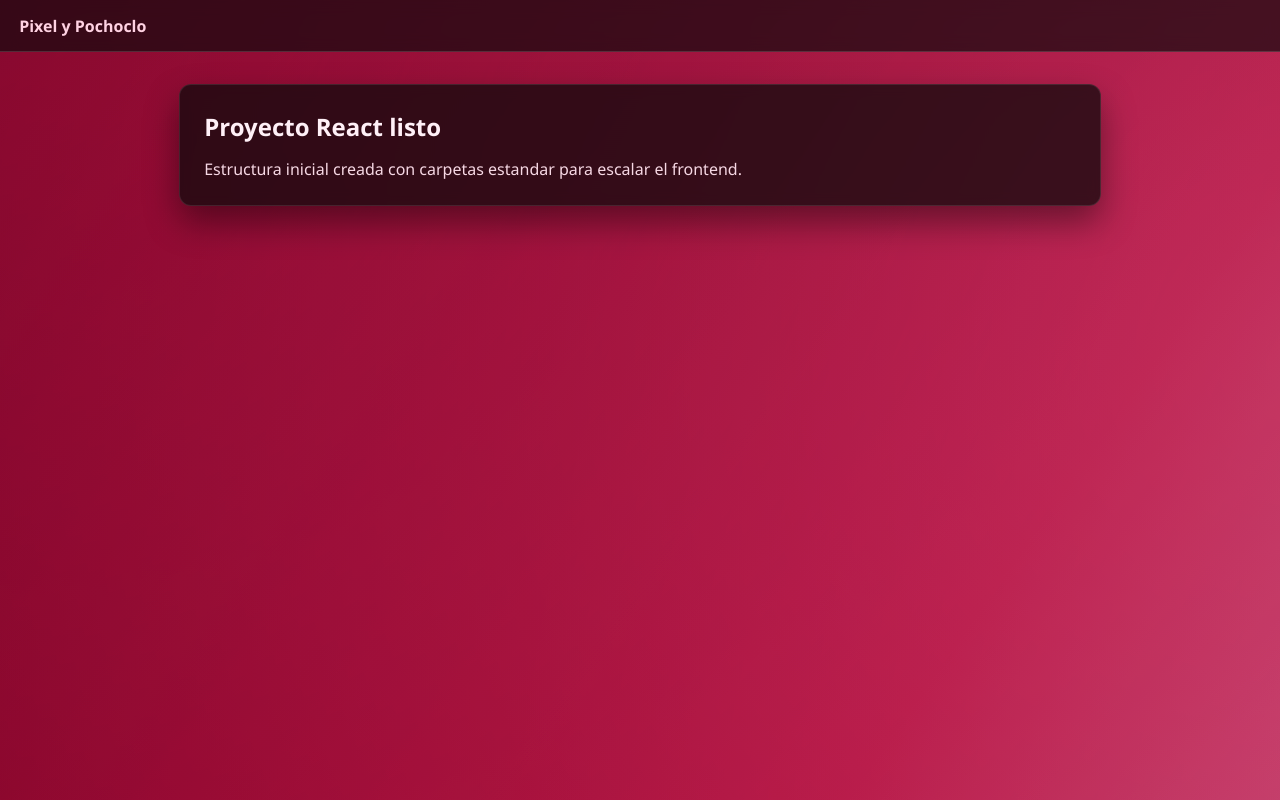
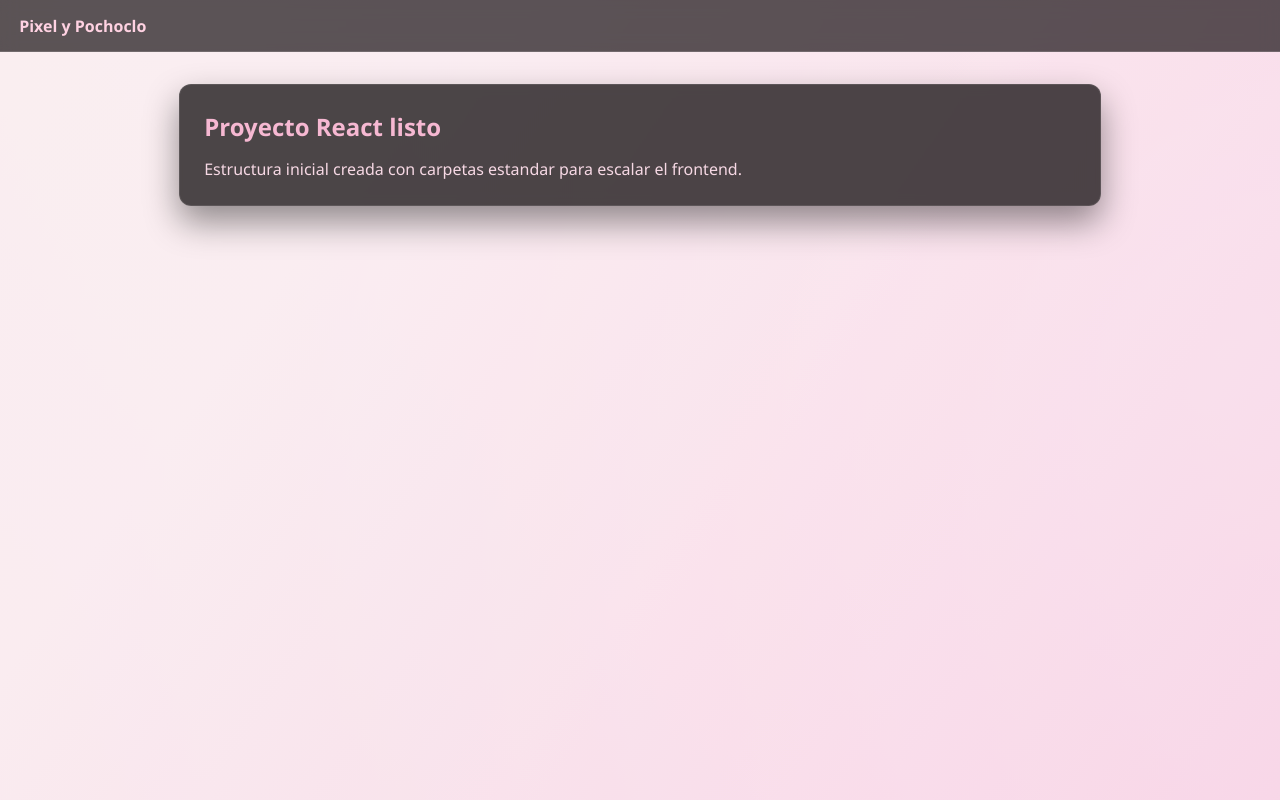
Before and after one commit to matuone/pixelypochoclo, a React (Vite) app in the folder frontend/: page / in a window 1280 px wide. Built offline with nearby package versions, Linux system fonts and the light colour scheme.

Commit message:
style: ajusta fondo a degrade blanco hueso y rosa pastel

```diff
--- a/frontend/src/styles/App.css
+++ b/frontend/src/styles/App.css
@@ -16,19 +16,19 @@
   position: absolute;
   inset: -15%;
   background-size: 220% 220%;
-  filter: saturate(125%);
+  filter: saturate(108%);
 }
 
 .dynamic-bg-layer-one {
-  background-image: linear-gradient(125deg, #0a0406 0%, #3a0614 30%, #8d0e2f 62%, #d88ab1 100%);
+  background-image: linear-gradient(125deg, #f7f0e8 0%, #f8e9ee 45%, #f3c7dd 75%, #eeb7d5 100%);
 }
 
 .dynamic-bg-layer-two {
-  background-image: radial-gradient(circle at 15% 26%, rgba(255, 24, 74, 0.55) 0%, rgba(255, 24, 74, 0) 54%),
-    radial-gradient(circle at 84% 74%, rgba(228, 163, 197, 0.42) 0%, rgba(228, 163, 197, 0) 56%),
-    radial-gradient(circle at 52% 48%, rgba(236, 188, 212, 0.34) 0%, rgba(236, 188, 212, 0) 62%);
+  background-image: radial-gradient(circle at 18% 30%, rgba(244, 206, 224, 0.35) 0%, rgba(244, 206, 224, 0) 56%),
+    radial-gradient(circle at 82% 72%, rgba(239, 190, 217, 0.32) 0%, rgba(239, 190, 217, 0) 58%),
+    radial-gradient(circle at 50% 48%, rgba(250, 233, 240, 0.4) 0%, rgba(250, 233, 240, 0) 64%);
   mix-blend-mode: screen;
-  opacity: 0.85;
+  opacity: 0.75;
 }
 
 .app-header {
@@ -61,7 +61,7 @@
 
 .hero h1 {
   margin: 0 0 0.75rem;
-  color: #fff0f7;
+  color: #f6b8d2;
 }
 
 .hero p {
--- a/frontend/src/styles/index.css
+++ b/frontend/src/styles/index.css
@@ -3,7 +3,7 @@
   line-height: 1.5;
   font-weight: 400;
   color: #ffe7ef;
-  background: #050304;
+  background: #f7f0e8;
   font-synthesis: none;
   text-rendering: optimizeLegibility;
   -webkit-font-smoothing: antialiased;
```
